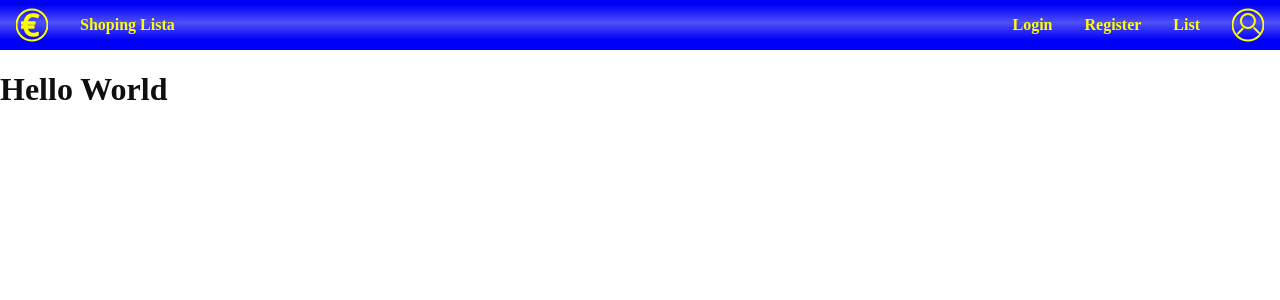
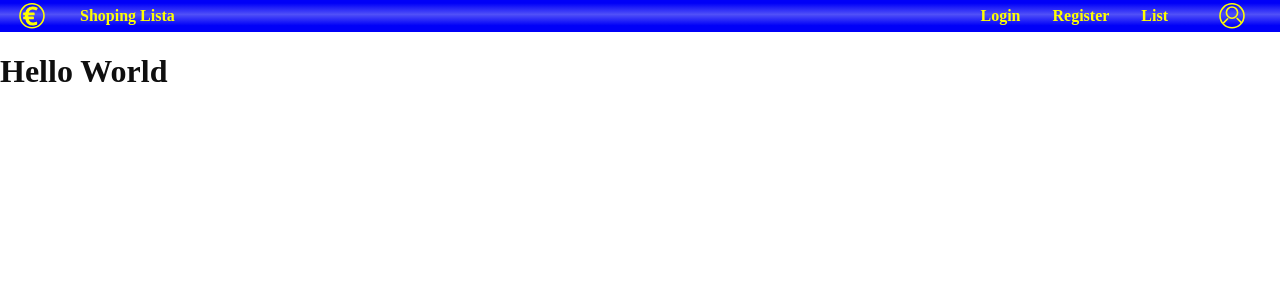
Before and after one commit to BrunoVelcl/price_tracker_frontend, a React (Vite) app: page / in a window 1280 px wide. Shown: the top 300 px of the page. Built offline with nearby package versions, Linux system fonts and the light colour scheme.

Commit message:
Navbar cleaning and minor imporvements - add hover effect to page name - class & un-nest css selectors - adjust and round svg values

```diff
--- a/src/assets/monochrome_logo.tsx
+++ b/src/assets/monochrome_logo.tsx
@@ -1,10 +1,10 @@
 export default function Logo() {
     return (
 	<>
-	    <svg className="nav-logo" width="32" height="32" version="1.1" viewBox="0 0 32 32" xmlns="http://www.w3.org/2000/svg">
-		<g strokeWidth="2" strokeLinejoin="round" strokeMiterlimit="36.9">
-		<circle cx="16" cy="16" r="15.484" fill="none" stroke="currentColor"/>
-		<text x="4.9670563" y="27.03326" fill="currentColor" fontFamily="Sans" fontSize="31.752px" stroke="currentColor" strokeWidth="1.4883" ><tspan x="4.9670563" y="27.03326" fill="currentColor" stroke="currentColor" strokeWidth="1.4883">€</tspan></text>
+	    <svg className="nav-logo" width="32" height="32" version="1.1" viewBox="0 0 32 32">
+		<g strokeWidth="2" strokeLinejoin="round" strokeMiterlimit="37">
+		<circle cx="16" cy="16" r="15" fill="none" stroke="currentColor"/>
+		<text x="5" y="27" fill="currentColor" fontFamily="Sans" fontSize="31px" stroke="currentColor" strokeWidth="1.5" ><tspan x="5" y="27" fill="currentColor" stroke="currentColor" strokeWidth="1.5">€</tspan></text>
 		</g>
 	    </svg>
 	</>
--- a/src/assets/profile_icon.tsx
+++ b/src/assets/profile_icon.tsx
@@ -2,9 +2,9 @@ export default function ProfileIcon() {
     return (
 	<>
 	    <svg className="profile-icon" width="32" height="32" version="1.1" viewBox="0 0 32 32" xmlns="http://www.w3.org/2000/svg">
-		<g strokeWidth="2" fill="none" stroke="currentColor" strokeLinejoin="round" strokeMiterlimit="36.9">
-		  <circle cx="16" cy="16" r="15.484"/>
-		    <circle cx="15.935" cy="12.019" r="7.0113"/>
+		<g strokeWidth="2" fill="none" stroke="currentColor" strokeLinejoin="round" strokeMiterlimit="37">
+		    <circle cx="16" cy="16" r="15"/>
+		    <circle cx="16" cy="12" r="7"/>
 		    <path d="m22.248 19.105c10.918 10.918 0 0 0 0z"/>
 		    <path d="m10.609 19.743c-10.918 10.918 0 0 0 0z"/>
 		</g>
--- a/src/components/Navbar.css
+++ b/src/components/Navbar.css
@@ -16,6 +16,11 @@
     }
 }
 
+a {
+    text-decoration:none;
+    color: inherit;
+}
+
 nav {
     width: 100vw;
     margin-left: calc(50% - 50vw);
@@ -25,27 +30,33 @@ nav {
     flex-flow: row nowrap;
     justify-content: space-between;
 
-    h1{
-	font-size: 1rem;
-	white-space: nowrap;
-	margin-left: 1rem;
-    }
-
     section {
 	display: flex;
 	flex-flow: row nowrap;
 	align-items: center;
 
+	h1 {
+	    font-size: 1rem;
+	    white-space: nowrap;
+	    margin: 0 1rem 0 1rem;
+	    transition: transform 0.2s ease;
+	}
+	h1:hover {
+	    transform: scale(1.05);
+	}
+    }
+}
+
 .nav-logo,
 .profile-icon {
     color: var(--color);
-	    height: 100%;
+    height: 80%;
     width: 2rem;
     padding-right: 1rem;
     padding-left: 1rem;
 }
 
-	a {
+.nav-button {
     display: flex;
     align-items: center;
     justify-content: center;
@@ -53,15 +64,10 @@ nav {
     margin: 0;
     padding-left: 1rem;
     padding-right: 1rem;
-	    text-decoration: none;
     font-family: inherit;
     font-weight: bold;
     font-size: 1rem;
-	    color: inherit;
 }
-	a:hover,
-	.profile-icon:hover {
+.nav-button:hover {
     background: var(--button-hover-background);
 }
-    }
-}
--- a/src/components/Navbar.tsx
+++ b/src/components/Navbar.tsx
@@ -8,13 +8,13 @@ export default function Navbar() {
 	    <nav>
 		<section>
 		    <Logo />
-		    <h1>Shoping Lista</h1>
+		    <a href=""><h1>Shoping Lista</h1></a>
 		</section>
 		<section>
-		    <a href="">Login</a>
-		    <a href="">Register</a>
-		    <a href="">List</a>
-		    <ProfileIcon />
+		    <a className="nav-button" href="">Login</a>
+		    <a className="nav-button" href="">Register</a>
+		    <a className="nav-button" href="">List</a>
+		    <a className="nav-button" href=""><ProfileIcon /></a>
 		</section>
 	    </nav>
 	</>
```
Lines whose indentation alone changed are shown as unchanged.
